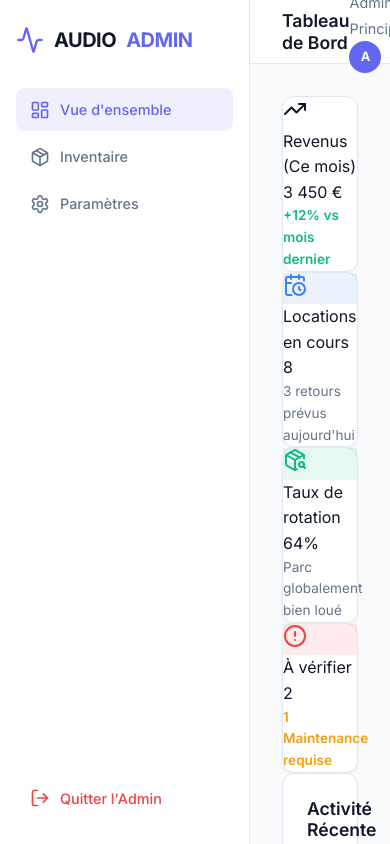
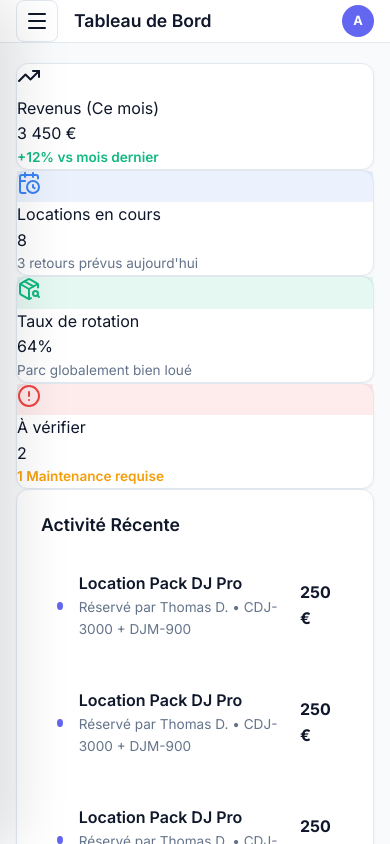
Before and after one commit to Emixam77/plateforme-location-dj, a React (Vite) app in the folder web/: page /admin in a window 390 px wide. Built offline with nearby package versions, Linux system fonts and the light colour scheme; no server answers; the database is empty.

Commit message:
Admin: make sidebar retractable on mobile and optimize dashboard layout

```diff
--- a/web/src/admin.css
+++ b/web/src/admin.css
@@ -333,3 +333,84 @@ body.admin-mode {
 .animate-spin {
   animation: spin 1s linear infinite;
 }
+
+/* Admin Responsive Adjustments */
+.admin-sidebar-overlay {
+  position: fixed;
+  inset: 0;
+  background: rgba(15, 23, 42, 0.4);
+  backdrop-filter: blur(4px);
+  z-index: 99;
+  opacity: 0;
+  pointer-events: none;
+  transition: opacity 0.3s ease;
+}
+
+.admin-sidebar-overlay.open {
+  opacity: 1;
+  pointer-events: auto;
+}
+
+.admin-sidebar-header {
+  display: flex;
+  align-items: center;
+  justify-content: space-between;
+  margin-bottom: 24px;
+}
+
+.admin-sidebar-header .admin-logo {
+  margin-bottom: 0;
+}
+
+.admin-close-btn {
+  background: var(--admin-bg);
+  color: var(--admin-text);
+  padding: 6px;
+  border-radius: 8px;
+}
+
+.admin-menu-toggle {
+  background: white;
+  border: 1px solid var(--admin-border);
+  color: var(--admin-text);
+  padding: 8px;
+  border-radius: 8px;
+  display: flex;
+  align-items: center;
+  justify-content: center;
+}
+
+@media (max-width: 1024px) {
+  .admin-sidebar {
+    position: fixed;
+    left: 0;
+    top: 0;
+    width: 280px;
+    z-index: 100;
+    transform: translateX(-100%);
+    transition: transform 0.3s cubic-bezier(0.4, 0, 0.2, 1);
+    box-shadow: 20px 0 50px rgba(0,0,0,0.1);
+  }
+
+  .admin-sidebar.open {
+    transform: translateX(0);
+  }
+
+  .admin-topbar {
+    padding: 0 16px;
+  }
+
+  .admin-content-inner {
+    padding: 20px 16px;
+  }
+
+  .admin-page-header {
+    flex-direction: column;
+    align-items: flex-start;
+    gap: 1rem;
+  }
+
+  .admin-inventory-grid {
+    grid-template-columns: 1fr;
+  }
+}
--- a/web/src/components/admin/AdminLayout.tsx
+++ b/web/src/components/admin/AdminLayout.tsx
@@ -1,10 +1,11 @@
-import { useEffect } from 'react';
+import { useEffect, useState } from 'react';
 import { NavLink, Outlet, useLocation } from 'react-router-dom';
-import { LayoutDashboard, Package, Settings, LogOut, Activity } from 'lucide-react';
+import { LayoutDashboard, Package, Settings, LogOut, Activity, Menu, X } from 'lucide-react';
 import '../../admin.css'; // Import specific admin styles
 
 export function AdminLayout() {
   const location = useLocation();
+  const [isSidebarOpen, setIsSidebarOpen] = useState(false);
 
   // Add dark mode body class on mount
   useEffect(() => {
@@ -21,20 +22,34 @@ export function AdminLayout() {
     return 'Tableau de Bord';
   };
 
+  const closeSidebar = () => setIsSidebarOpen(false);
+
   return (
     <div className="admin-container">
+      {/* Sidebar Overlay (Mobile Only) */}
+      <div
+        className={`admin-sidebar-overlay ${isSidebarOpen ? 'open' : ''}`}
+        onClick={closeSidebar}
+      />
+
       {/* Sidebar */}
-      <aside className="admin-sidebar">
-        <NavLink to="/admin" className="admin-logo">
-          <Activity size={28} color="var(--admin-accent)" />
-          AUDIO<span>ADMIN</span>
-        </NavLink>
+      <aside className={`admin-sidebar ${isSidebarOpen ? 'open' : ''}`}>
+        <div className="admin-sidebar-header">
+          <NavLink to="/admin" className="admin-logo" onClick={closeSidebar}>
+            <Activity size={28} color="var(--admin-accent)" />
+            AUDIO<span>ADMIN</span>
+          </NavLink>
+          <button className="admin-close-btn mobile-only" onClick={closeSidebar}>
+            <X size={24} />
+          </button>
+        </div>
 
         <nav className="admin-nav">
           <NavLink
             to="/admin"
             end
             className={({ isActive }) => `admin-nav-item ${isActive ? 'active' : ''}`}
+            onClick={closeSidebar}
           >
             <LayoutDashboard size={20} />
             Vue d'ensemble
@@ -43,6 +58,7 @@ export function AdminLayout() {
           <NavLink
             to="/admin/products"
             className={({ isActive }) => `admin-nav-item ${isActive ? 'active' : ''}`}
+            onClick={closeSidebar}
           >
             <Package size={20} />
             Inventaire
@@ -51,6 +67,7 @@ export function AdminLayout() {
           <NavLink
             to="/admin/settings"
             className={({ isActive }) => `admin-nav-item ${isActive ? 'active' : ''}`}
+            onClick={closeSidebar}
           >
             <Settings size={20} />
             Paramètres
@@ -58,7 +75,7 @@ export function AdminLayout() {
         </nav>
 
         <div style={{ marginTop: 'auto' }}>
-          <NavLink to="/" className="admin-nav-item" style={{ color: 'var(--admin-danger)' }}>
+          <NavLink to="/" className="admin-nav-item" style={{ color: 'var(--admin-danger)' }} onClick={closeSidebar}>
             <LogOut size={20} />
             Quitter l'Admin
           </NavLink>
@@ -68,10 +85,15 @@ export function AdminLayout() {
       {/* Main Content Area */}
       <main className="admin-main">
         <header className="admin-topbar">
-          <h1>{getHeaderTitle()}</h1>
+          <div style={{ display: 'flex', alignItems: 'center', gap: '1rem' }}>
+            <button className="admin-menu-toggle mobile-only" onClick={() => setIsSidebarOpen(true)}>
+              <Menu size={24} />
+            </button>
+            <h1>{getHeaderTitle()}</h1>
+          </div>
 
           <div className="admin-user">
-            <span style={{ color: 'var(--admin-text-muted)', fontSize: '0.9rem' }}>Admin Principal</span>
+            <span style={{ color: 'var(--admin-text-muted)', fontSize: '0.9rem' }} className="desktop-only">Admin Principal</span>
             <div className="admin-avatar">A</div>
           </div>
         </header>
```
